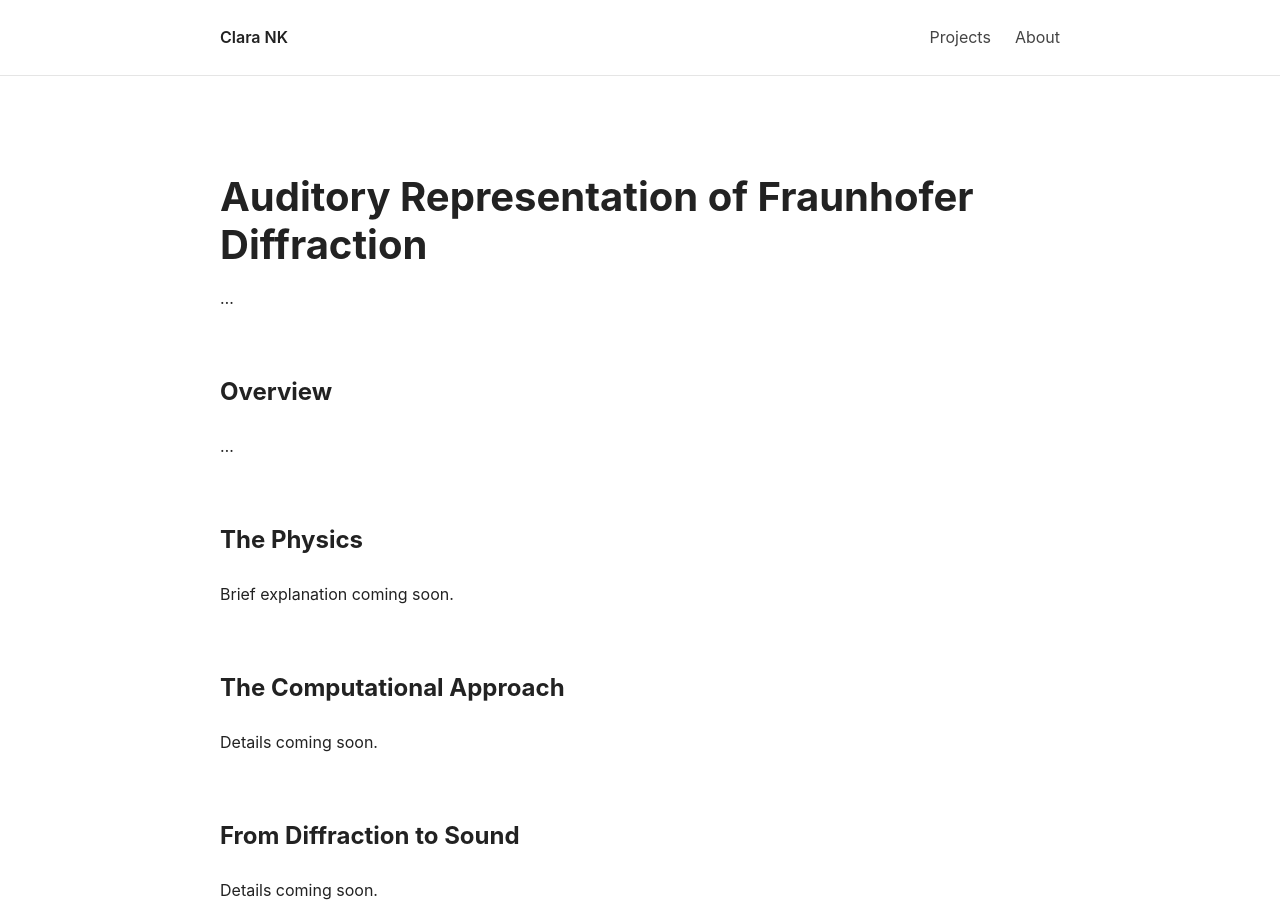
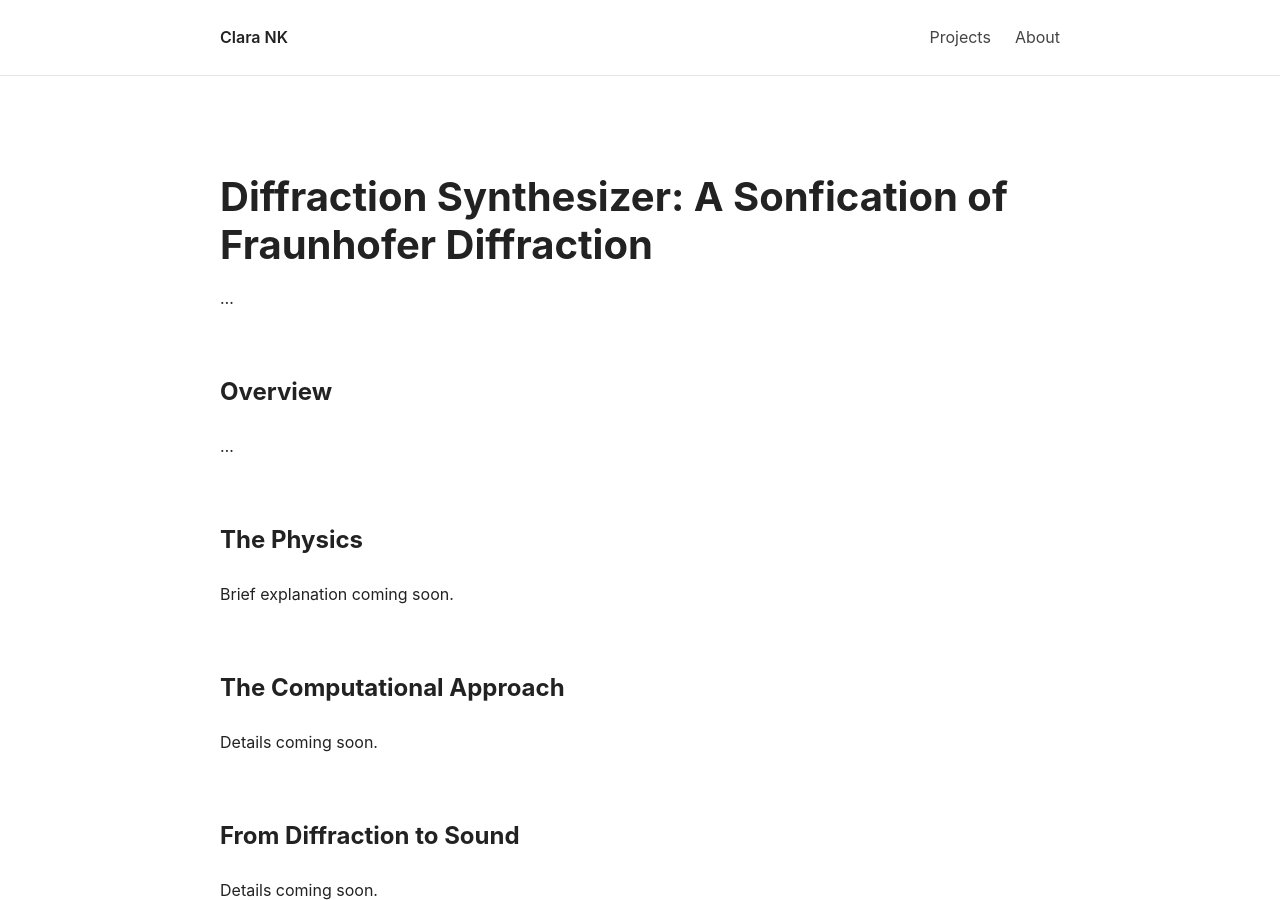
Before and after one commit to nk-clara/nk-clara.github.io, a Jekyll site: the page built from projects/diffraction.md, in a window 1280 px wide and 900 px high. Built offline with Jekyll 4.4.1, drawn with Linux system fonts in a browser that asks for light colours; our own code applies the rules of GitHub Pages for plain Markdown files.

Commit message:
Update diffraction.md

```diff
--- a/projects/diffraction.md
+++ b/projects/diffraction.md
@@ -1,10 +1,9 @@
 ---
 layout: default
-title: Diffraction Synthesizer: A Sonification of Fraunhofer Diffraction
+title: Diffraction Synthesizer
 ---
 
-# Auditory Representation of Fraunhofer Diffraction
-
+# Diffraction Synthesizer: A Sonfication of Fraunhofer Diffraction
 ...
 
 ## Overview
```
